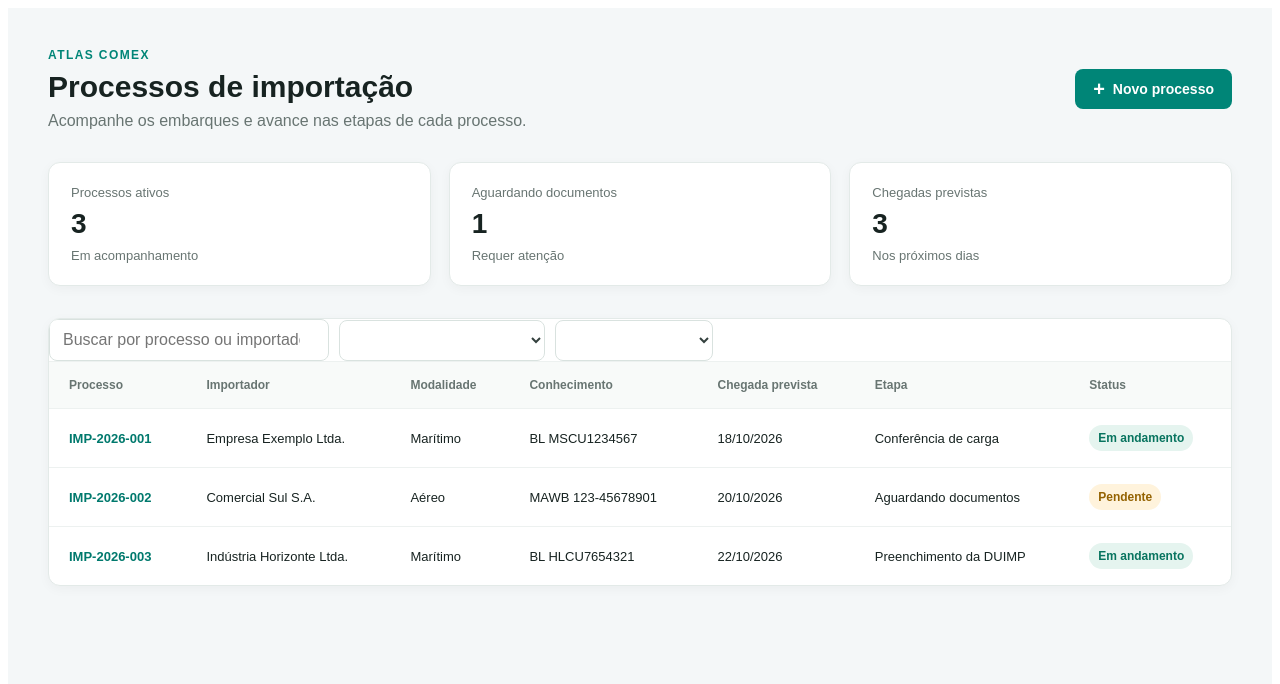
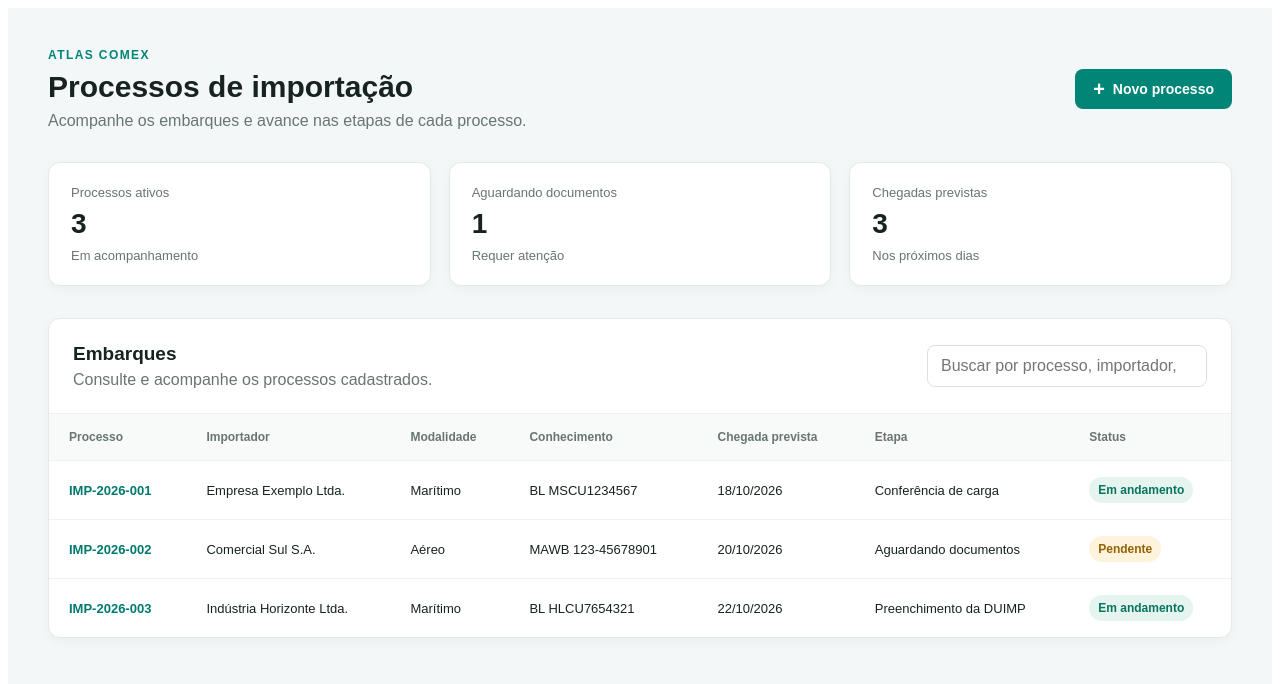
Before and after one commit to mviniciusps/atlas-comex-web, an Angular app: page / in a window 1280 px wide. Shown: the top 684 px of the page. Built offline with nearby package versions, Linux system fonts and the light colour scheme.

Commit message:
Simplifica busca geral de processos

```diff
--- a/src/app/features/processos/pages/lista-processos/lista-processos.component.html
+++ b/src/app/features/processos/pages/lista-processos/lista-processos.component.html
@@ -3,10 +3,16 @@
     <div>
       <p class="sobretitulo">ATLAS COMEX</p>
       <h1>Processos de importação</h1>
-            <p class="descricao"> Acompanhe os embarques e avance nas etapas de cada processo.</p>
+      <p class="descricao">
+        Acompanhe os embarques e avance nas etapas de cada processo.
+      </p>
     </div>
 
-        <button class="botao-principal" type="button" (click)="abrirFormulario()">
+    <button
+      class="botao-principal"
+      type="button"
+      (click)="abrirFormulario()"
+    >
       <span aria-hidden="true">+</span>
       Novo processo
     </button>
@@ -19,12 +25,20 @@
       <div class="campos-formulario">
         <label>
           Número do processo *
-                <input type="text" [(ngModel)]="novoProcesso.numero" placeholder="Ex.: IMP-2026-004" />
+          <input
+            type="text"
+            [(ngModel)]="novoProcesso.numero"
+            placeholder="Ex.: IMP-2026-004"
+          />
         </label>
 
         <label>
           Importador *
-                <input type="text" [(ngModel)]="novoProcesso.importador" placeholder="Razão social" />
+          <input
+            type="text"
+            [(ngModel)]="novoProcesso.importador"
+            placeholder="Razão social"
+          />
         </label>
 
         <label>
@@ -38,7 +52,11 @@
 
         <label>
           Conhecimento de carga
-                <input type="text" [(ngModel)]="novoProcesso.conhecimento" placeholder="BL, MAWB ou documento" />
+          <input
+            type="text"
+            [(ngModel)]="novoProcesso.conhecimento"
+            placeholder="BL, MAWB ou documento"
+          />
         </label>
 
         <label>
@@ -50,11 +68,19 @@
       <p class="nota-formulario">Os campos com * são obrigatórios.</p>
 
       <div class="acoes-formulario">
-            <button class="botao-secundario" type="button" (click)="cancelarFormulario()">
+        <button
+          class="botao-secundario"
+          type="button"
+          (click)="cancelarFormulario()"
+        >
           Cancelar
         </button>
 
-            <button class="botao-principal" type="button" (click)="adicionarProcesso()">
+        <button
+          class="botao-principal"
+          type="button"
+          (click)="adicionarProcesso()"
+        >
           Salvar processo
         </button>
       </div>
@@ -62,53 +88,41 @@
   }
 
   <section class="indicadores" aria-label="Resumo dos processos">
-
     <article class="cartao-indicador">
       <span class="indicador-titulo">Processos ativos</span>
-            <strong>{{totalProcessos}}</strong>
+      <strong>{{ totalProcessos }}</strong>
       <span class="indicador-detalhe">Em acompanhamento</span>
     </article>
 
     <article class="cartao-indicador">
       <span class="indicador-titulo">Aguardando documentos</span>
-            <strong>{{processosAguardandoDocumentos}}</strong>
+      <strong>{{ processosAguardandoDocumentos }}</strong>
       <span class="indicador-detalhe">Requer atenção</span>
     </article>
 
     <article class="cartao-indicador">
       <span class="indicador-titulo">Chegadas previstas</span>
-            <strong>{{chegadasPrevistas}}</strong>
+      <strong>{{ chegadasPrevistas }}</strong>
       <span class="indicador-detalhe">Nos próximos dias</span>
     </article>
+  </section>
 
-    </section>
   <section class="painel-processos">
-        <div class="filtros">
+    <div class="painel-cabecalho">
+      <div>
+        <h2>Embarques</h2>
+        <p>Consulte e acompanhe os processos cadastrados.</p>
+      </div>
+
       <label class="campo-busca">
-                <span class="texto-acessivel">Buscar processo</span>
-                <input type="search" placeholder="Buscar por processo ou importador" [(ngModel)]="termoBusca" />
-            </label>
-
-            <label class="filtro-select">
-                <span class="texto-acessivel">Filtrar por modalidade</span>
-                <select [(ngModel)]="filtroModalidade">
-                    <option value="">Todas as modalidades</option>
-                    <option value="Marítimo">Marítimo</option>
-                    <option value="Aéreo">Aéreo</option>
-                    <option value="Rodoviário">Rodoviário</option>
-                </select>
-            </label>
-
-            <label class="filtro-select">
-                <span class="texto-acessivel">Filtrar por status</span>
-                <select [(ngModel)]="filtroStatus">
-                    <option value="">Todos os status</option>
-                    <option value="Em andamento">Em andamento</option>
-                    <option value="Pendente">Pendente</option>
-                </select>
+        <span class="texto-acessivel">Buscar em todos os processos</span>
+        <input
+          type="search"
+          placeholder="Buscar por processo, importador, carga ou etapa"
+          [(ngModel)]="termoBusca"
+        />
       </label>
     </div>
-
 
     <div class="tabela-responsiva">
       <table>
@@ -141,6 +155,12 @@
                 </span>
               </td>
             </tr>
+          } @empty {
+            <tr>
+              <td class="sem-resultados" colspan="7">
+                Nenhum processo corresponde à busca.
+              </td>
+            </tr>
           }
         </tbody>
       </table>
```
Lines whose indentation alone changed are shown as unchanged.
